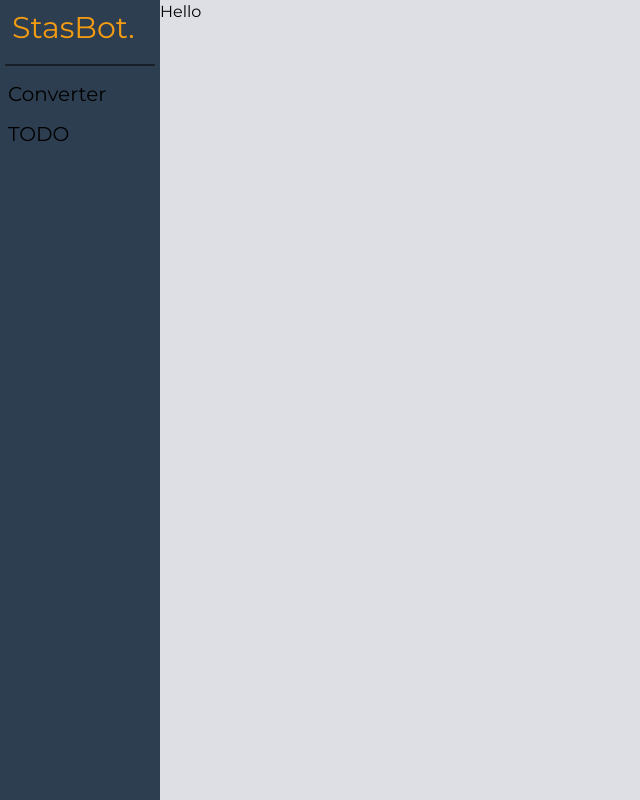
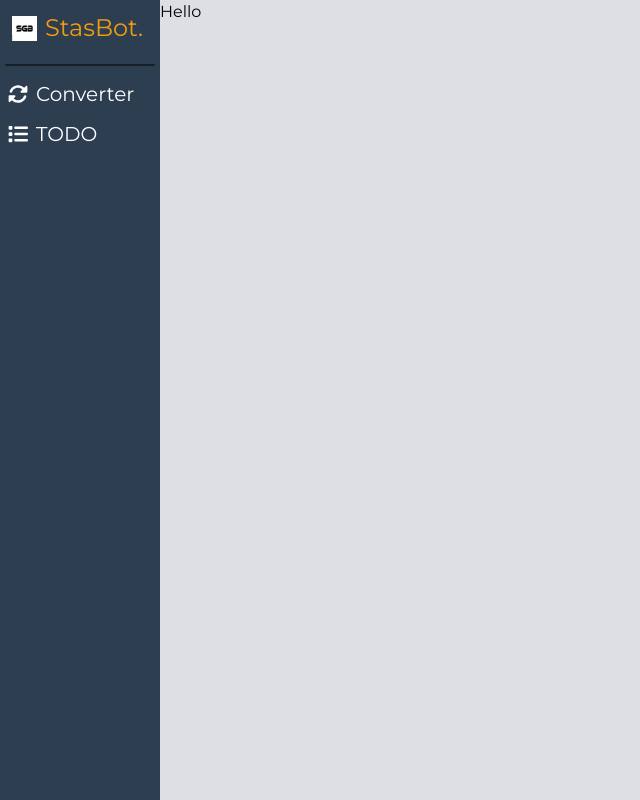
Before and after one commit to StasGavrilov/SGUtils, a Next.js app: page / in a window 1280 px wide. Shown: the whole page, without its empty margins (0-640 px from the left). Built offline with nearby package versions, Linux system fonts and the light colour scheme.

Commit message:
fontaweomse

```diff
--- /dev/null
+++ b/fontawesome.js
@@ -0,0 +1,4 @@
+import { library } from '@fortawesome/fontawesome-svg-core'
+import { fas } from '@fortawesome/free-solid-svg-icons'
+
+library.add(fas)
--- a/package.json
+++ b/package.json
@@ -11,6 +11,9 @@
     "test:watch": "jest --watch"
   },
   "dependencies": {
+    "@fortawesome/fontawesome-svg-core": "^6.5.2",
+    "@fortawesome/free-solid-svg-icons": "^6.5.2",
+    "@fortawesome/react-fontawesome": "^0.2.2",
     "next": "14.2.3",
     "react": "^18",
     "react-dom": "^18"
--- a/src/app/layout.tsx
+++ b/src/app/layout.tsx
@@ -1,5 +1,7 @@
 import type { Metadata } from "next"
 import { Montserrat } from 'next/font/google'
+import { config } from '@fortawesome/fontawesome-svg-core'
+import '@fortawesome/fontawesome-svg-core/styles.css'
 
 import Header from "@/components/Head/Header"
 
@@ -17,6 +19,8 @@ const montserrat = Montserrat({
   display: 'swap',
 })
 
+config.autoAddCss = false
+
 export default function RootLayout({ children }: Readonly<{ children: React.ReactNode }>) {
   return (
     <html lang="en" className={montserrat.className}>
--- a/src/components/Head/Logo.tsx
+++ b/src/components/Head/Logo.tsx
@@ -1,9 +1,16 @@
 import Link from 'next/link'
+import Image from 'next/image'
 
 export default function Logo() {
   return (
-    <Link href='/' className='text-3xl flex items-center h-14 ml-3 text-[#f39c12]'>
-      StasBot.
+    <Link href='/' className='text-2xl flex items-center h-14 ml-3 text-[#f39c12]'>
+      <Image
+        src={'/icons/sgb.jpg'}
+        alt={'emblem'}
+        width={25}
+        height={25}
+      />
+      <span className='ml-2'>StasBot.</span>
     </Link>
   )
 }
--- a/src/components/Head/NavBar.tsx
+++ b/src/components/Head/NavBar.tsx
@@ -3,6 +3,7 @@
 import React, { useEffect, useState } from 'react'
 import Link from 'next/link'
 import { usePathname } from 'next/navigation'
+import { FontAwesomeIcon } from '@fortawesome/react-fontawesome'
 
 import { navigation } from './navigation'
 
@@ -26,12 +27,14 @@ export default function NavBar() {
         return (
           <li
             key={nav.label}
-            className={`h-10 text-xl flex items-center w-full pl-2 hover:bg-[#18bc9c] hover:font-[500] ${isActive ? 'bg-[#18bc9c] font-[500]' : ''}`}
+            className={`h-10 text-xl flex items-center w-full pl-2 hover:bg-[#18bc9c] text-white hover:font-[500] ${isActive ? 'bg-[#18bc9c] font-[500]' : ''}`}
           >
             <Link
               href={nav.target}
               onClick={() => setActiveTab(nav.label)}
+              className="flex items-center"
             >
+              <FontAwesomeIcon icon={nav.icon} className="mr-2" />
               {nav.label}
             </Link>
           </li>
--- a/src/components/Head/navigation.ts
+++ b/src/components/Head/navigation.ts
@@ -1,4 +1,6 @@
+import { faSyncAlt, faList } from '@fortawesome/free-solid-svg-icons'
+
 export const navigation = [
-    { label: 'Converter', target: '/converter' },
-    { label: 'TODO', target: '/todo' },
+  { label: 'Converter', target: '/converter', icon: faSyncAlt },
+  { label: 'TODO', target: '/todo', icon: faList },
 ]
```
Also changed, not shown: 1 other file (tests, documents, lock files or other folders).
